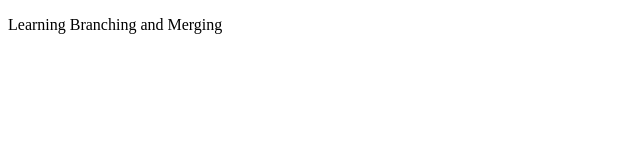
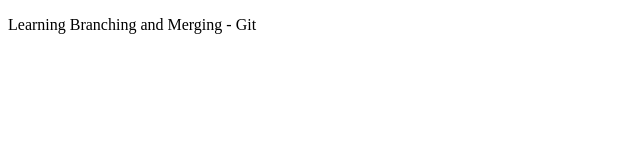
Before and after one commit to E-Harini-Sri-Reddy/FEDF-24-07-25, a plain HTML site: page index2.html in a window 1280 px wide. Shown: the full height of the page, 0-640 px from the left. Drawn offline with Linux system fonts and the light colour scheme.

Commit message:
Changed index2.html

```diff
--- a/index2.html
+++ b/index2.html
@@ -6,6 +6,6 @@
     <title>Document</title>
 </head>
 <body>
-    <p> Learning Branching and Merging </p>
+    <p> Learning Branching and Merging - Git </p>
 </body>
 </html>
```
